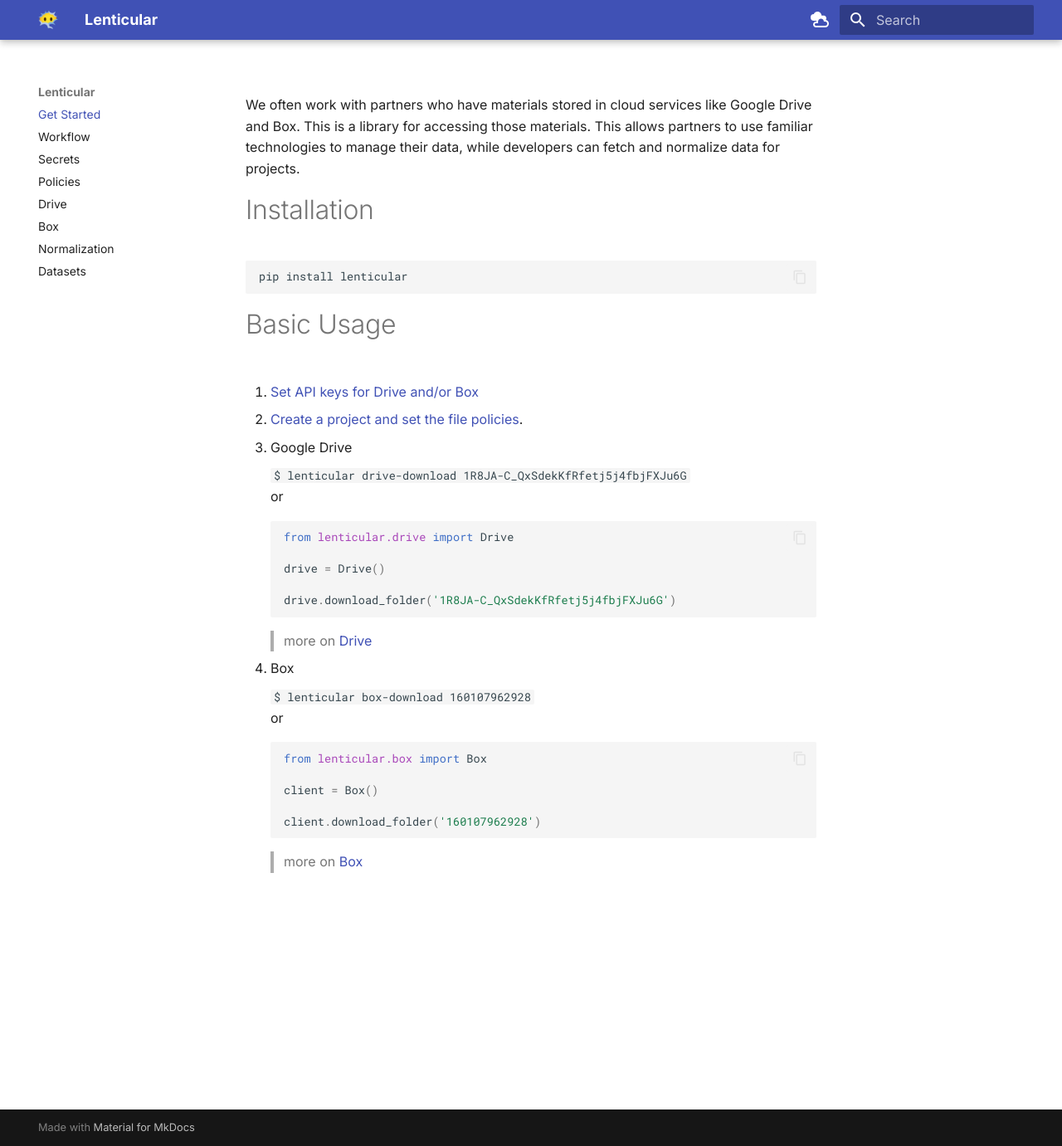
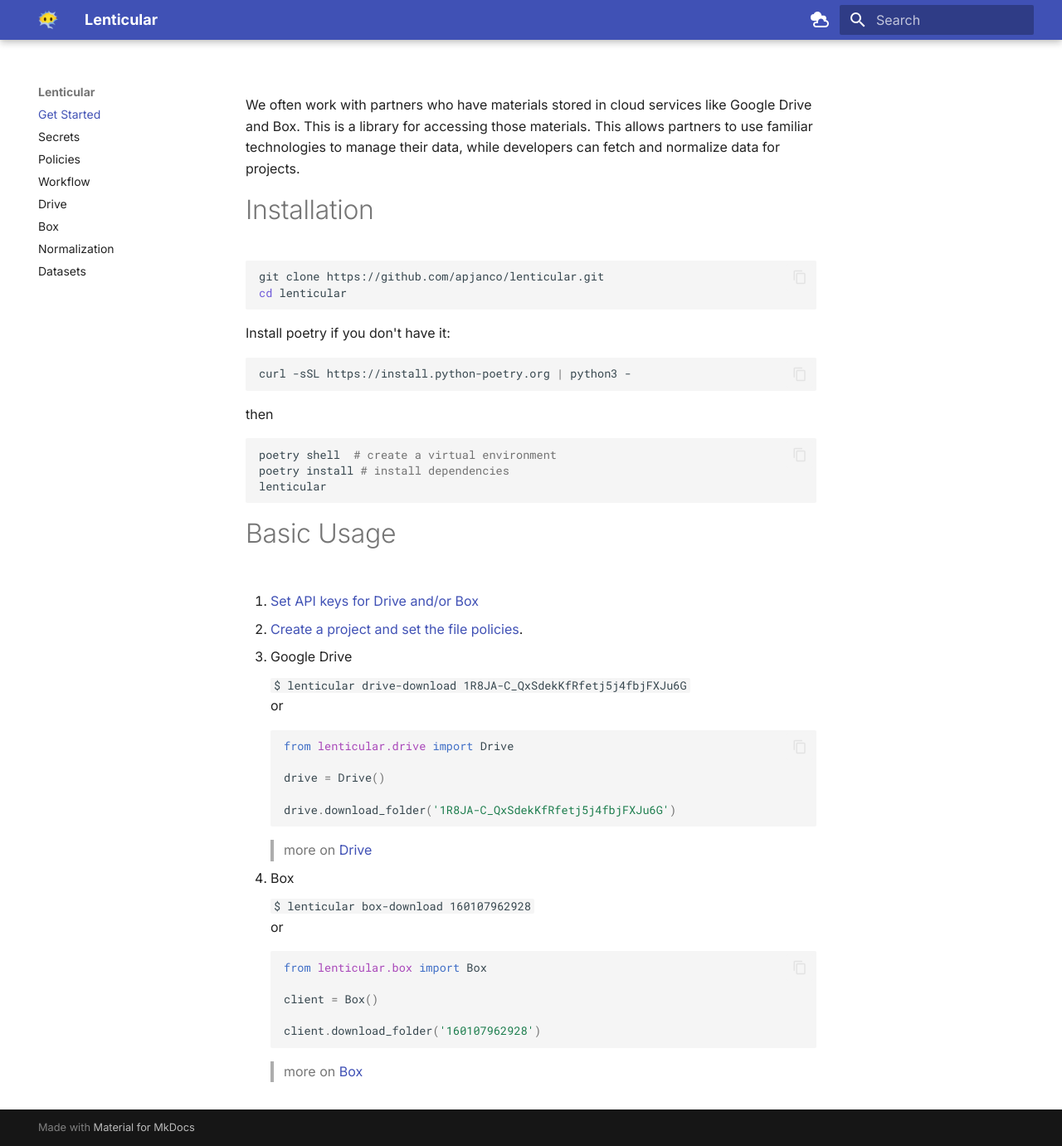
Before and after one commit to apjanco/lenticular, an MkDocs documentation site: the page built from docs/index.md, in a window 1280 px wide and 1381 px high. Shown: the whole window at 83% size. Built offline with MkDocs 1.6.1 and Material for MkDocs 9.7.7, drawn with Linux system fonts in a browser that asks for light colours.

Commit message:
revisions to doc prior to first review

````diff
--- a/docs/index.md
+++ b/docs/index.md
@@ -2,10 +2,20 @@ We often work with partners who have materials stored in cloud services like Goo
 
 # Installation
 
+```bash
+git clone https://github.com/apjanco/lenticular.git
+cd lenticular
 ```
-pip install lenticular
+Install poetry if you don't have it:
+```bash
+curl -sSL https://install.python-poetry.org | python3 -
 ```
-
+then
+```bash
+poetry shell  # create a virtual environment
+poetry install # install dependencies
+lenticular
+```
 
 # Basic Usage
 
--- a/mkdocs.yml
+++ b/mkdocs.yml
@@ -25,9 +25,9 @@ theme:
 
 nav:
 - Get Started: index.md
-- Workflow: workflow.md
 - Secrets: secrets.md
 - Policies: policies.md
+- Workflow: workflow.md
 - Drive: drive.md
 - Box: box.md
 - Normalization: normalization.md
````
